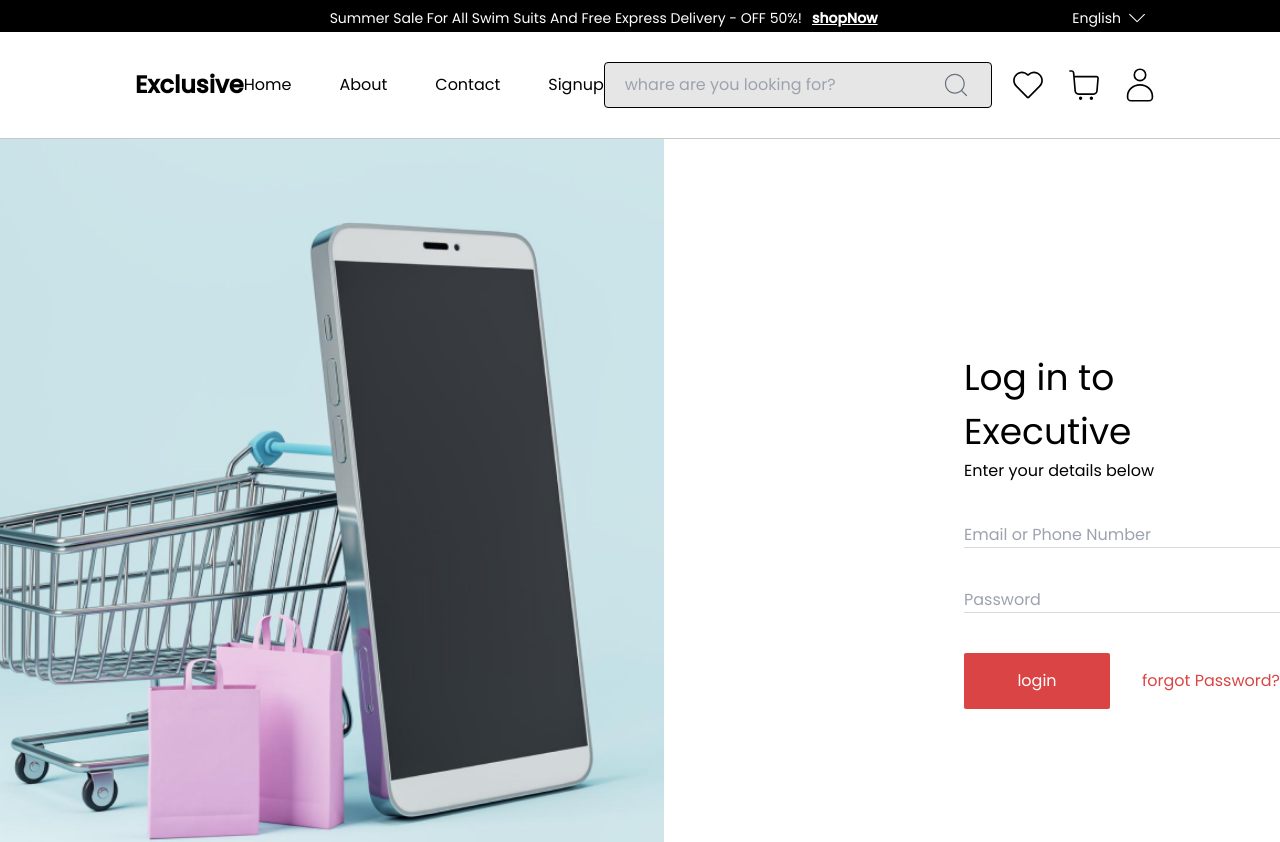
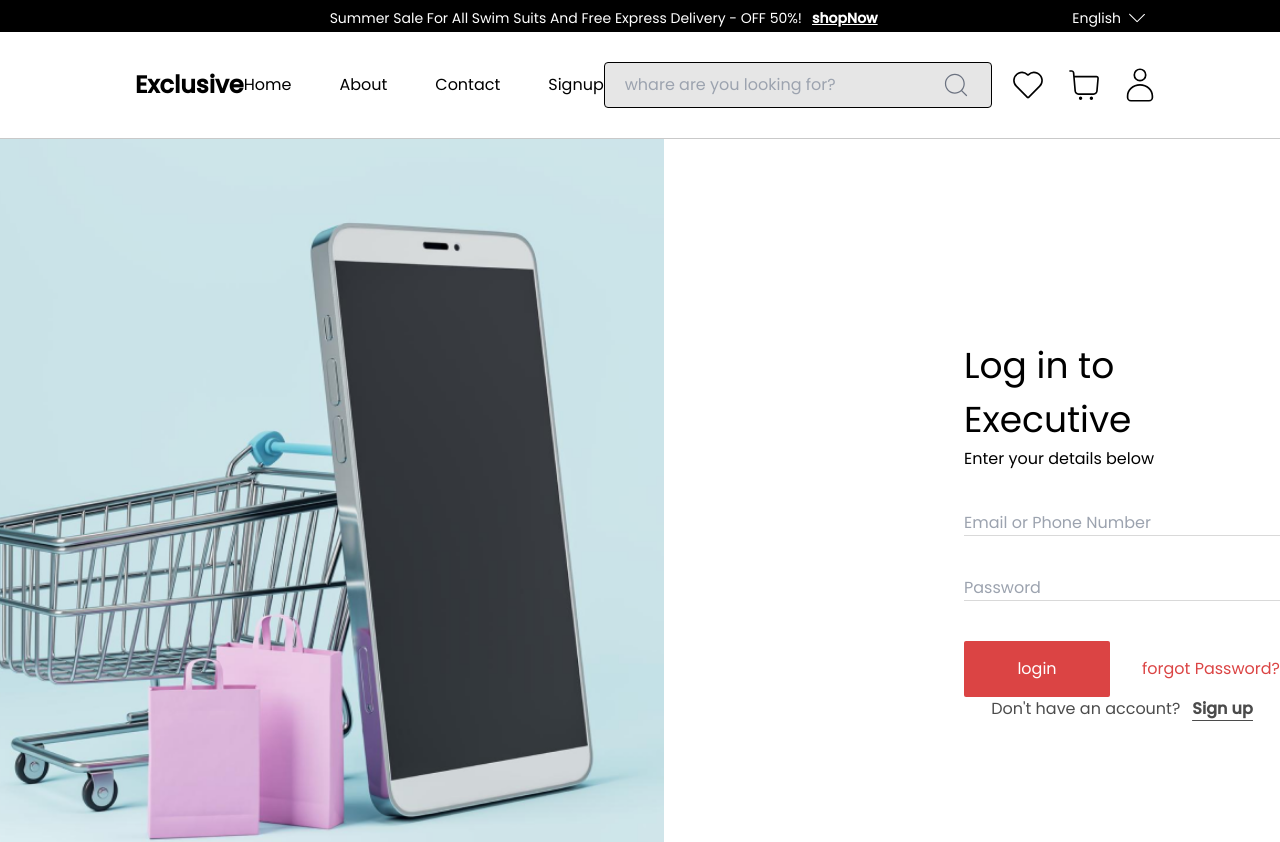
Before and after one commit to aryal31/Ecommerce-, a React (Vite) app: page /login in a window 1280 px wide. Shown: the top 842 px of the page. Built offline with nearby package versions, Linux system fonts and the light colour scheme.

Commit message:
minor links changes

```diff
--- a/src/components/Loginbox.jsx
+++ b/src/components/Loginbox.jsx
@@ -27,6 +27,10 @@ const Loginbox = () => {
         </button>
         <span className="text-[#db4444]">forgot Password?</span>
       </div>
+      <div className="gap-3 flex opacity-70 text-[16px] items-center justify-center">
+        <span className="">Don't have an account?</span>
+        <span className="font-semibold underline underline-offset-[6px]"><Link to='/signup'>Sign up</Link></span>
+      </div>
     </div>
   );
 };
--- a/src/components/Navbar.jsx
+++ b/src/components/Navbar.jsx
@@ -81,7 +81,7 @@ const Navbar = () => {
               placeholder="whare are you looking for?"
               className="bg-transparent outline-none"
             />
-            <CiSearch className="text-gray-500 size-[30px] " />
+            <CiSearch className="text-gray-500 size-[30px]" />
           </div>
           <Link to='wishlist'>
           <CiHeart className="size-[40px]" />
@@ -90,7 +90,7 @@ const Navbar = () => {
           <CiShoppingCart className="size-[40px]" />
           </Link>
           <CiUser
-            className="size-[40px] cursor-pointer"
+            className={`size-[40px] cursor-pointer ${userclicked === true ? 'bg-[#db4444] rounded-full text-white':''}`}
             onClick={() => handleuserclicked()}
           />
           {userclicked && (
```
